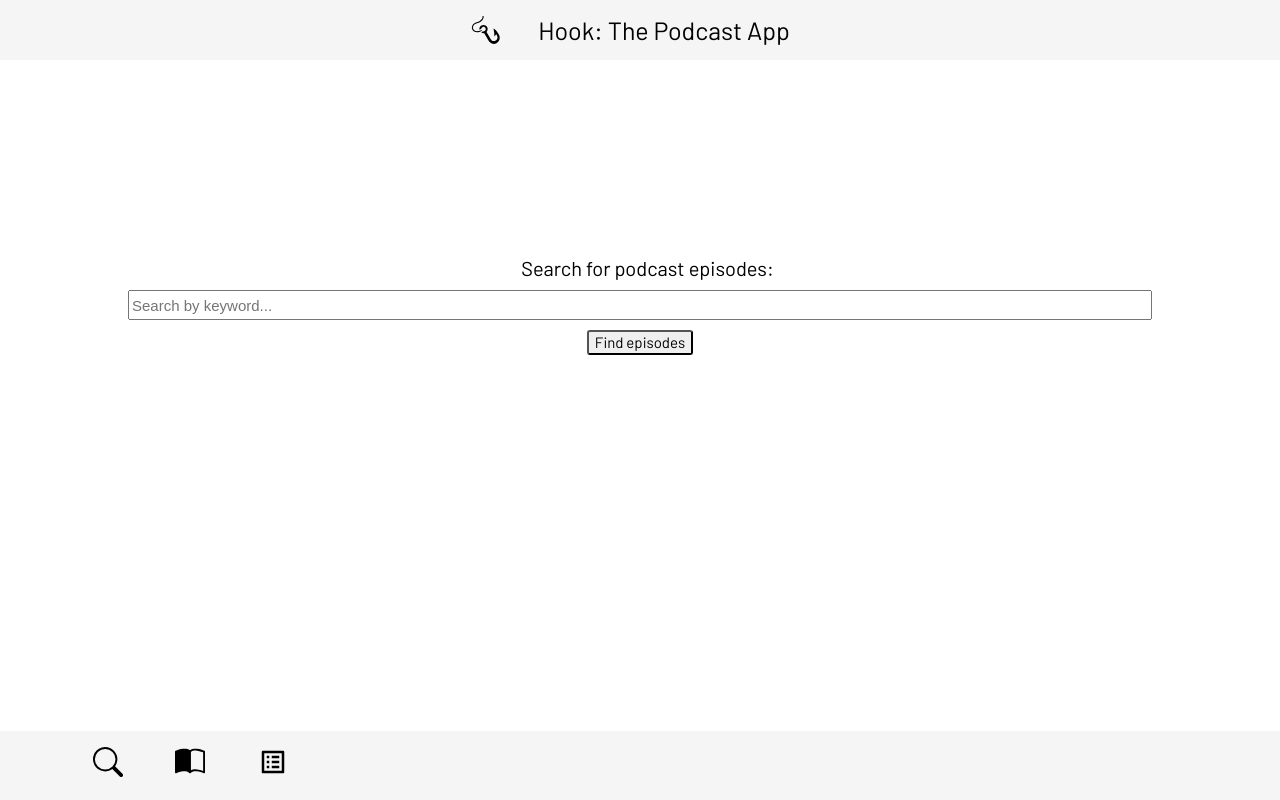
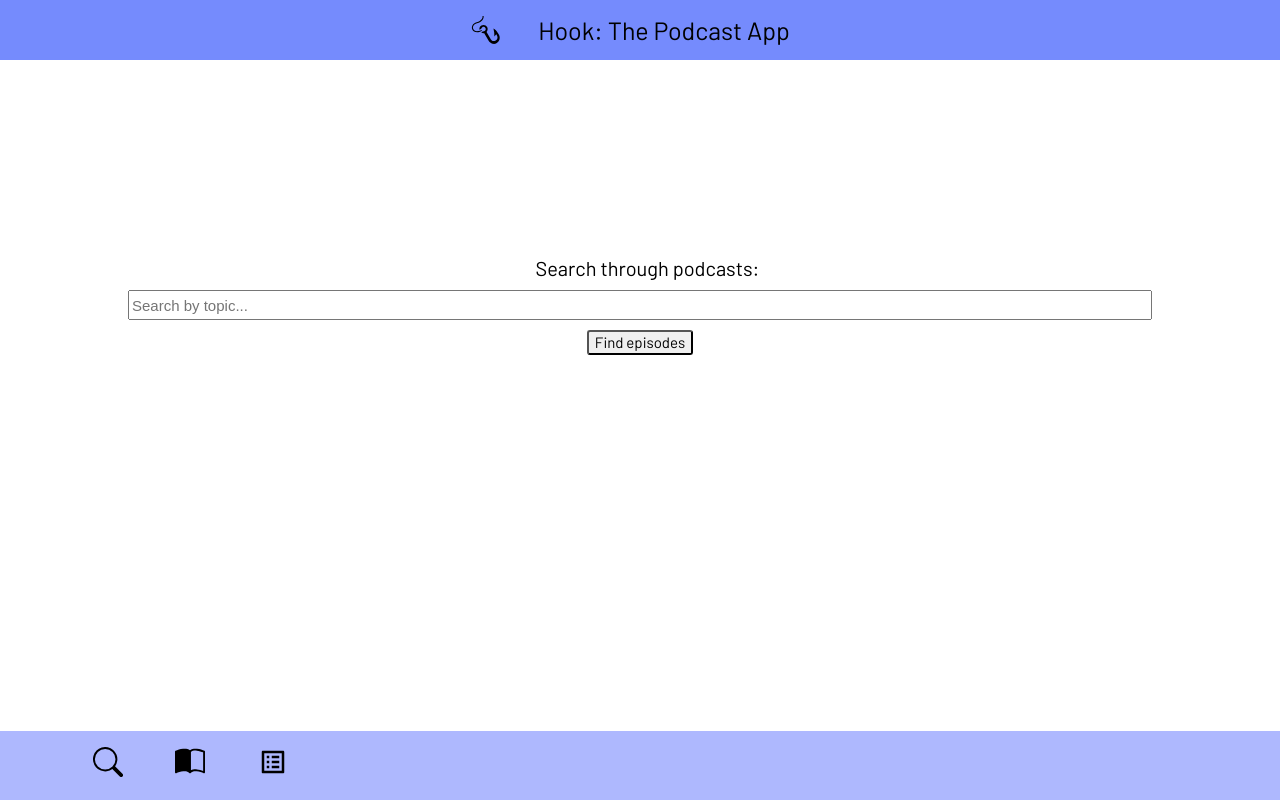
Before and after one commit to eliselorraine/Podcast-App, a React (Create React App) app in the folder client/: page / in a window 1280 px wide. Built offline with nearby package versions, Linux system fonts and the light colour scheme.

Commit message:
before demo

```diff
--- a/client/src/components/Form.js
+++ b/client/src/components/Form.js
@@ -38,12 +38,12 @@ const Form = ({ page, setPage, query, setQuery, data, setData }) => {
   return (
     <div className="form-container">
       <form className="form" onSubmit={handleSubmit}>
-        <label className="form__label" htmlFor="form__input">Search for podcast episodes:</label>
+        <label className="form__label" htmlFor="form__input">Search through podcasts:</label>
         <input onChange={handleQuery}
           value={query} type="text"
           className="form__input"
           id="form__input"
-          placeholder="Search by keyword...">
+          placeholder="Search by topic...">
         </input>
         <button type="submit"
           onClick={handleClick}
--- a/client/src/pages/Later.js
+++ b/client/src/pages/Later.js
@@ -11,7 +11,7 @@ const Later = ({ list, setList }) => {
     return (
       list.map(obj => {
         return (
-          <div key={randomNumber()} className="podcast_results-container">
+          <div key={randomNumber()} className="podcast_results-container list-container">
             <Podcast obj={obj} list={list} setList={setList} />
           </div>
         )
--- a/client/src/styles/Header.css
+++ b/client/src/styles/Header.css
@@ -27,7 +27,7 @@
   display: flex;
   align-items: center;
   justify-content: center;
-  background-color: whitesmoke;
+  background-color: #758BFD;
   width: 100%;
   z-index: 1;
 }
--- a/client/src/styles/Nav.css
+++ b/client/src/styles/Nav.css
@@ -9,9 +9,6 @@
   }
 }
 
-.nav {
-}
-
 .nav-container {
   position: fixed;
   bottom: 0;
@@ -19,7 +16,7 @@
   flex-direction: row;
   align-items: center;
   width: 100%;
-  background-color: whitesmoke;
+  background-color: #AEB8FE;
 }
 
 .nav__menu {
--- a/client/src/styles/Podcast.css
+++ b/client/src/styles/Podcast.css
@@ -5,9 +5,11 @@
   flex-direction: column;
   width: 100%;
   font-family: 'Barlow', sans-serif;
+  margin-top: 0px;
 }
 
 img {
+  max-width: 375px;
   margin: 0;
   width: 100%;
 }
@@ -28,15 +30,23 @@ img {
   height: 30px;
   width: 30px;
   font-size: 30px;
-  color: green;
+  color: #68A357;
   margin: 0px 20px 0px 20px;
+}
+
+.podcast__button--add:active {
+  color: lightslategrey;
+}
+
+.podcast__button--add:hover {
+  color: lightslategrey;
 }
 
 .podcast__button--icon--remove {
   height: 30px;
   width: 30px;
   font-size: 30px;
-  color: red;
+  color: #E71D36;
   margin: 0px 20px 0px 20px;
 }
 
@@ -52,7 +62,6 @@ img {
   display: flex;
   justify-content: center;
   align-items: center;
-  /* margin-bottom: 100px; */
 }
 
 .episode-pagination-container {
@@ -66,3 +75,7 @@ img {
   text-align: right;
   margin-left: 200px;
 }
+
+.list-container {
+  margin-top: 60px;
+}
```
Also changed, not shown: 1 other file (tests, documents, lock files or other folders).
